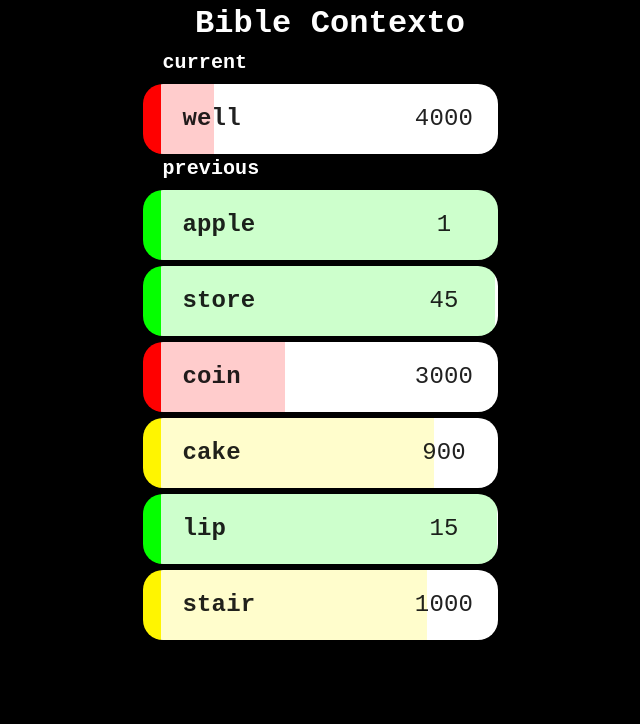
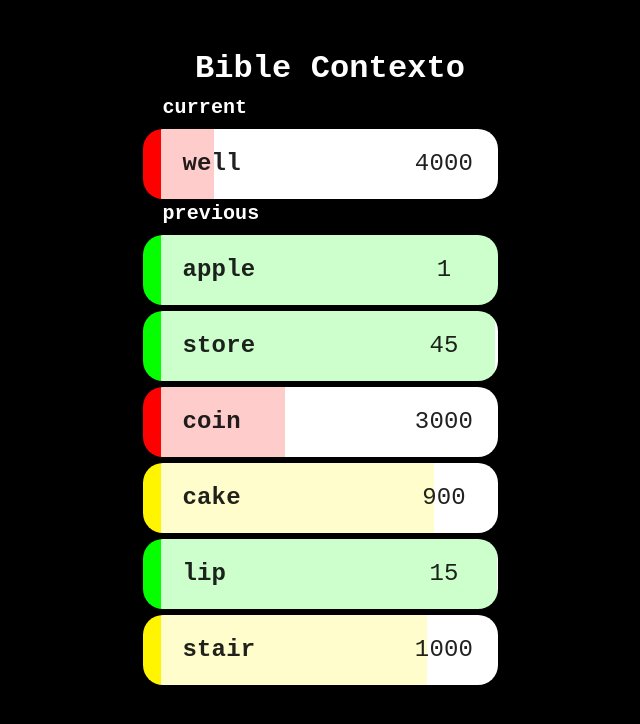
Before and after one commit to busy-birdCAGe/bible-contexto-frontend, a React (Vite) app: page / in a window 1280 px wide. Shown: the top 724 px of the page, without its empty margins (320-960 px from the left). Built offline with nearby package versions, Linux system fonts and the light colour scheme.

Commit message:
added margin to top of game page

```diff
--- a/src/assets/pages/GamePage.tsx
+++ b/src/assets/pages/GamePage.tsx
@@ -13,7 +13,7 @@ const GamePage = () => {
   ];
 
   return (
-    <Box>
+    <Box sx={{ mt: "45px" }}>
       <Title title="Bible Contexto" />
       <SectionHeader title="current" />
       <Guesses guesses={current} />
```
